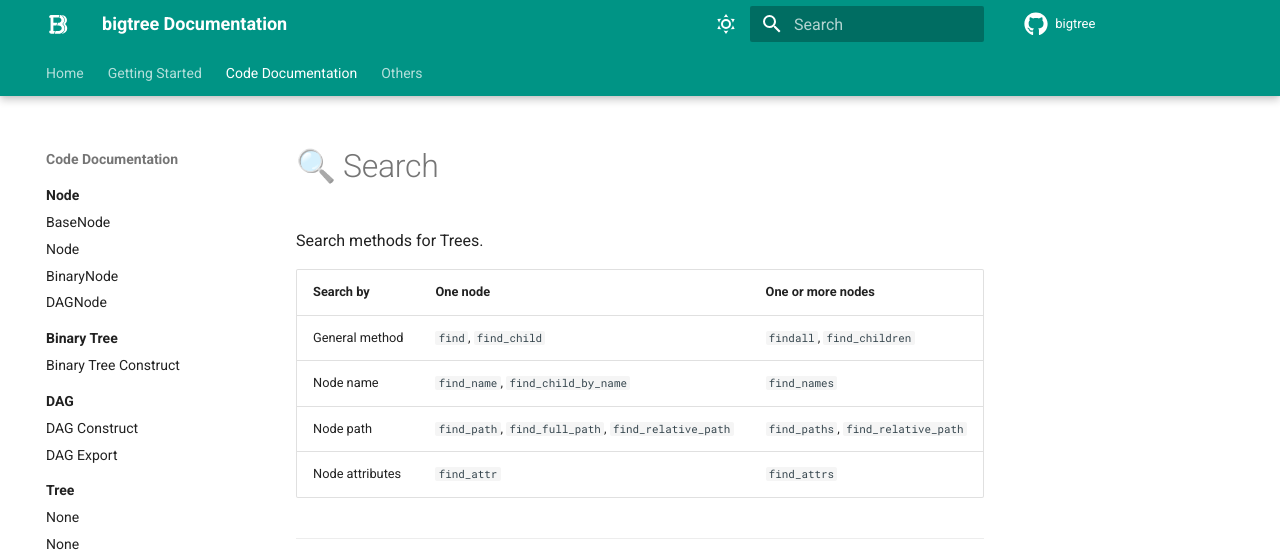
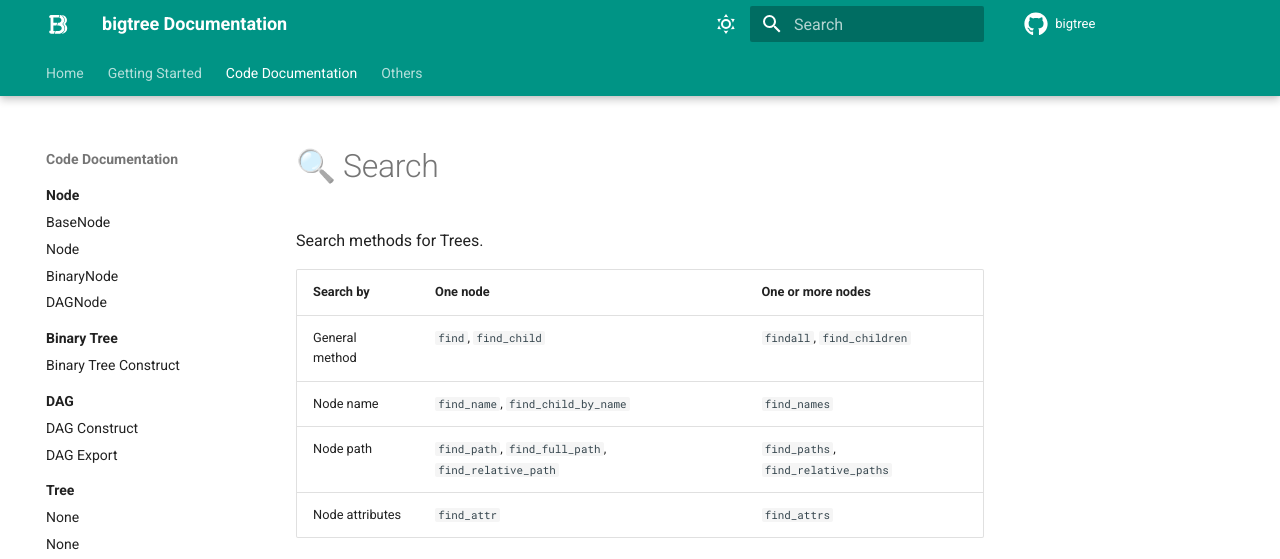
Before and after one commit to kayjan/bigtree, an MkDocs documentation site: the page built from docs/bigtree/tree/search.md, in a window 1280 px wide, cut to the strip 0-559 px from the top of the page. Built offline with MkDocs 1.6.1 and Material for MkDocs 9.7.7, drawn with Linux system fonts in a browser that asks for light colours; comment, search, counter and statistics services are not loaded; the version menu is left out.

Commit message:
docs: Update search methods

```diff
--- a/docs/bigtree/tree/search.md
+++ b/docs/bigtree/tree/search.md
@@ -6,12 +6,12 @@
 
 Search methods for Trees.
 
-| Search by           | One node                                            | One or more nodes                  |
-|---------------------|-----------------------------------------------------|------------------------------------|
-| General method      | `find`, `find_child`                                | `findall`, `find_children`         |
-| Node name           | `find_name`, `find_child_by_name`                   | `find_names`                       |
-| Node path           | `find_path`, `find_full_path`, `find_relative_path` | `find_paths`, `find_relative_path` |
-| Node attributes     | `find_attr`                                         | `find_attrs`                       |
+| Search by           | One node                                            | One or more nodes                   |
+|---------------------|-----------------------------------------------------|-------------------------------------|
+| General method      | `find`, `find_child`                                | `findall`, `find_children`          |
+| Node name           | `find_name`, `find_child_by_name`                   | `find_names`                        |
+| Node path           | `find_path`, `find_full_path`, `find_relative_path` | `find_paths`, `find_relative_paths` |
+| Node attributes     | `find_attr`                                         | `find_attrs`                        |
 
 -----
 
```
Also changed, not shown: docs/demo/tree.md (+3 -3 lines).
